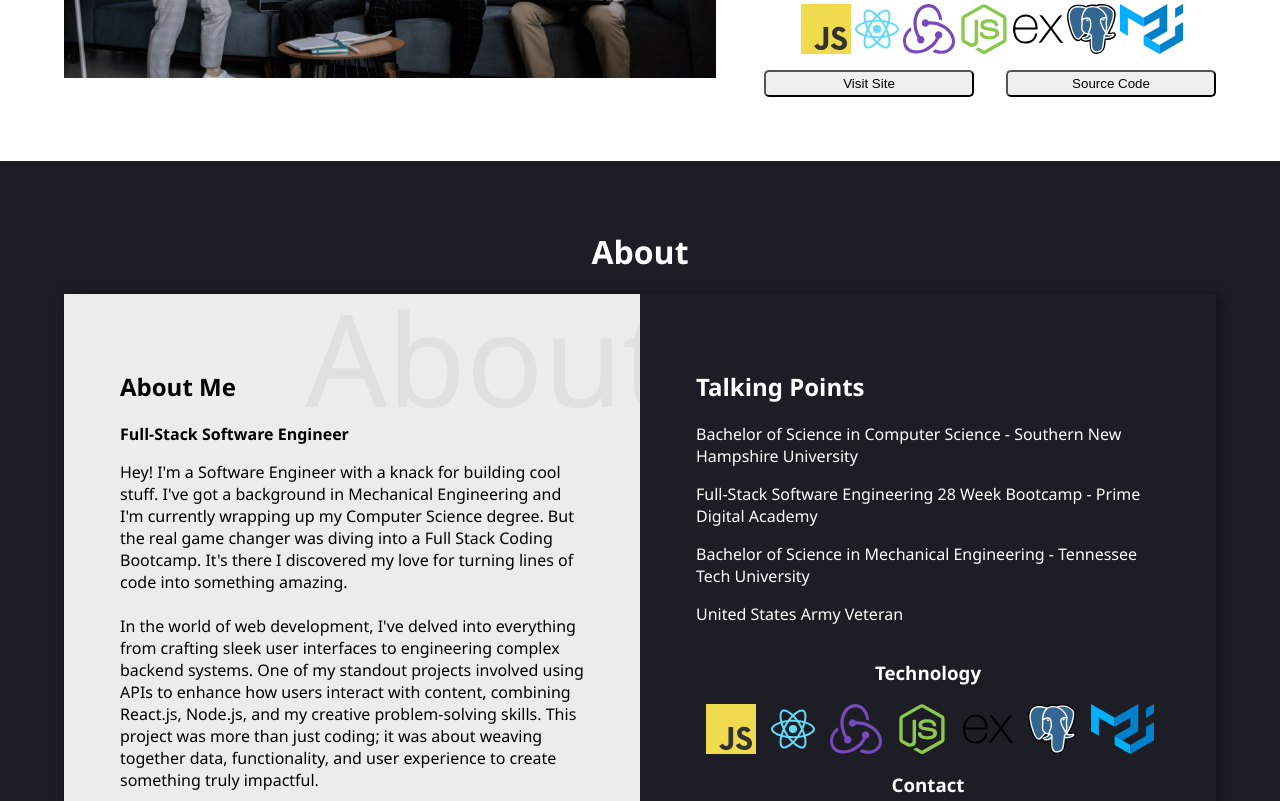
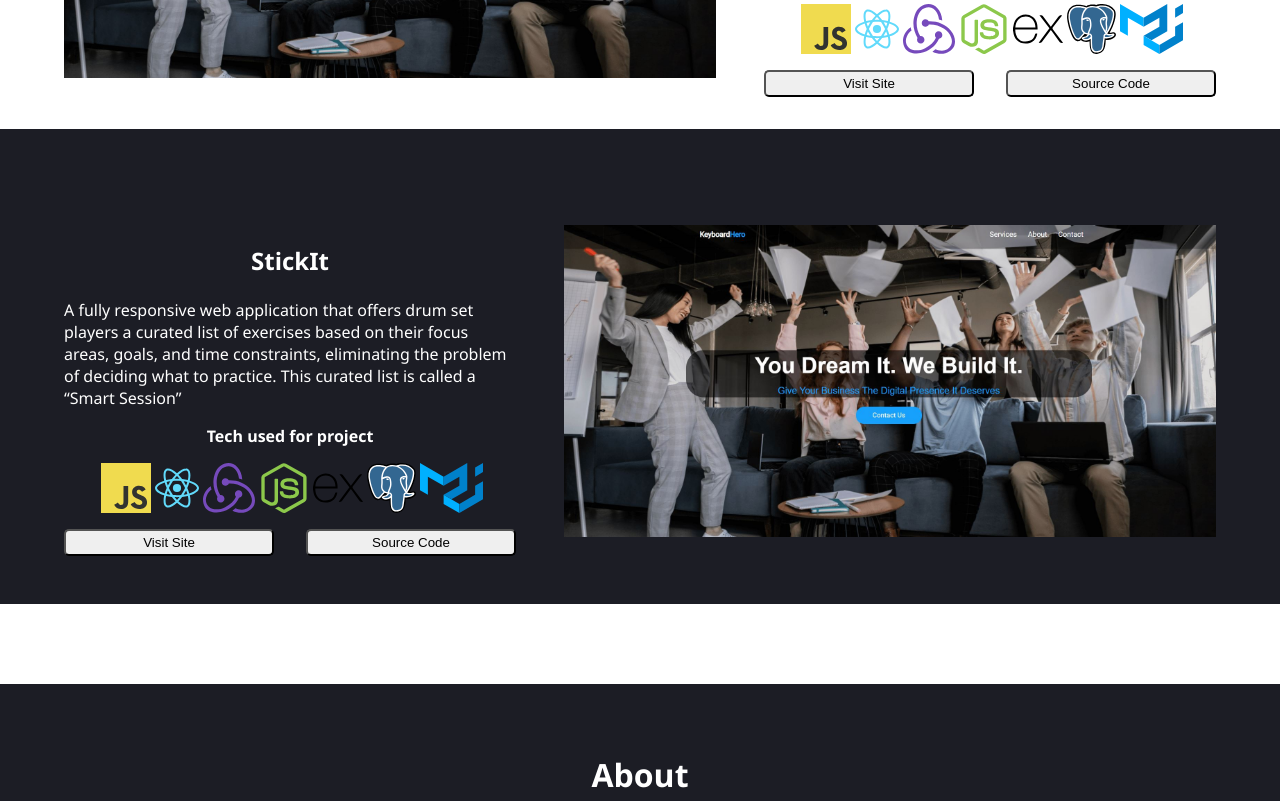
Before and after one commit to Tyler-Lowe/TylerLowe-portfolio, a React (Create React App) app: page /#/home in a window 1280 px wide. Shown: the part 820-1621 px from the top of the page. Built offline with nearby package versions, Linux system fonts and the light colour scheme; no server answers.

Commit message:
Project Section WIP

```diff
--- a/src/components/App/App.css
+++ b/src/components/App/App.css
@@ -236,10 +236,3 @@ input {
 .project-img {
 
 }
-
-.project-img:hover {
-  transform: scale(1.025);
-  transition: calc(.5s);
-  background-color: rgba(76, 75, 75, .5);
-  z-index: 100;
-}
--- a/src/components/Projects/Projects.css
+++ b/src/components/Projects/Projects.css
@@ -0,0 +1,48 @@
+.project-img-container {
+    position: relative;
+    display: inline-block;
+}
+
+.project-img {
+    max-width: 100%;
+    height: auto;
+    display: block;
+}
+
+.overlay {
+    position: absolute;
+    top: 0;
+    left: 0;
+    width: 100%;
+    height: 100%;
+    background-color: rgb(34,55,106, 0.9);
+    color: #fff;
+    opacity: 0;
+    transition: opacity 0.3s ease;
+    display: flex;
+    flex-direction: column;
+    justify-content: center;
+    align-items: center;
+}
+
+.overlay:hover {
+    opacity: 1;
+    transition: .75s;
+    /* transform: scale(1.05); */
+}
+
+.overlay h2 {
+    font-size: 24px;
+    margin-bottom: 10px;
+}
+
+.overlay p {
+    font-size: 16px;
+}
+
+/* .project-border {
+    border: 10px solid rgb(34,55,106, 0.9);
+    padding: 1rem;
+    border-radius: 10px;
+
+} */
--- a/src/components/Projects/Projects.jsx
+++ b/src/components/Projects/Projects.jsx
@@ -16,15 +16,38 @@ import './Projects.css';
 import RegisterForm from '../RegisterForm/RegisterForm';
 
 function Project() {
+    // Image overlay functionality
+
+    const [show, setShow] = useState(false);
+
+    const showOverlay = () => {
+        setShow(true);
+    };
+
+    const hideOverlay = () => {
+        setShow(false);
+    }
+
+
     return (
         <div>
             <Container maxWidth="lg">
                 <h1 class="text-center">Projects</h1>
-                <Grid container spacing={6} >
+                <Grid container spacing={6} sx={{marginBottom: '5rem'}} >
                     <Grid item lg={7} className='' >
-                        <div>
+                        <div className='project-container' >
                             {/* Have a screen shot of the project that is a link that will take you to the site */}
+                            <div className='project-img-container' onMouseOver={showOverlay} onMouseLeave={hideOverlay}>
                                 <img class="project-img" src={KeyboardHeroSS} alt='Project Image'></img>
+                                {show && (
+                                    <a href="#" target='_blank'>
+                                    <div className="overlay">
+                                        <h2>Visit StickIt</h2>
+                                        <p>Description</p>
+                                    </div>
+                                    </a>
+                                )}
+                            </div>
                         </div>
                     </Grid>
                     <Grid item lg={5} className=''>
@@ -48,6 +71,50 @@ function Project() {
                     </Grid>
                 </Grid>
             </Container>
+            <div className='bg-black'>
+            <Container maxWidth="lg">
+                <Grid container spacing={6} sx={{marginBottom: '5rem'}} className='text-white page-section' >
+                    <Grid item lg={5} className=''>
+                    <div className='project-border'>
+                        <h2 class="text-center">StickIt</h2>
+                        <h4></h4>
+                        <p>A fully responsive web application that offers drum set players a curated list of exercises based on their focus areas, goals, and time constraints, eliminating the problem of deciding what to practice. This curated list is called a “Smart Session”</p>
+                        <p class="text-center text-bold">Tech used for project</p>
+                        <div class="display-flex justify-content-center">
+                            <img class="p-l-s icon" src={javaScriptImg} alt="JavaScript" />
+                            <img class="p-l-s icon" src={reactImg} alt="React" />
+                            <img class="p-l-s icon" src={reduxImg} alt="Redux" />
+                            <img class="p-l-s icon" src={nodeImg} alt="Node.js" />
+                            <img class="p-l-s icon" src={expressImg} alt="Express" />
+                            <img class="p-l-s icon" src={postGresImg} alt="PostgreSQL" />
+                            <img class="p-l-s icon" src={muiImg} alt="Material-UI" />
+                        </div>
+                        <div class="display-flex text-center justify-content-center m-t-lg">
+                            <button class="m-r-lg project-btn">Visit Site</button>
+                            <button class="m-l-lg project-btn">Source Code</button>
+                        </div>
+                    </div>
+                    </Grid>
+                    <Grid item lg={7} className='' >
+                        <div className='project-container' >
+                            {/* Have a screen shot of the project that is a link that will take you to the site */}
+                            <div className='project-img-container' onMouseOver={showOverlay} onMouseLeave={hideOverlay}>
+                                <img class="project-img" src={KeyboardHeroSS} alt='Project Image'></img>
+                                {show && (
+                                    <a href="#" target='_blank'>
+                                    <div className="overlay">
+                                        <h2>Visit StickIt</h2>
+                                        <p>Description</p>
+                                    </div>
+                                    </a>
+                                )}
+                            </div>
+                        </div>
+                    </Grid>
+                </Grid>
+            </Container>
+            </div>
+
         </div>
     );
 }
```
Lines whose indentation alone changed are shown as unchanged.
